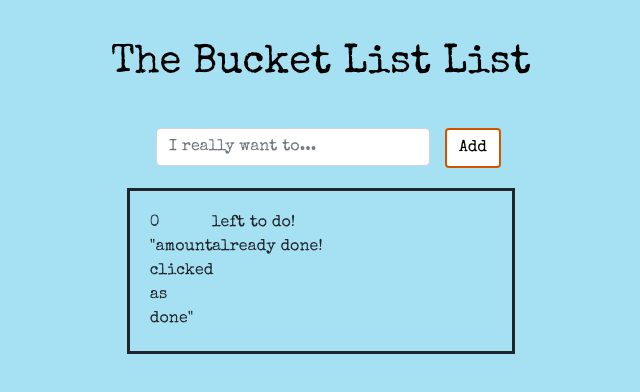
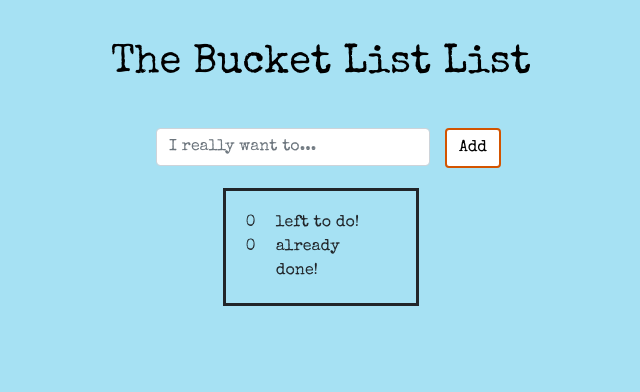
Before and after one commit to emmastockton/bucketlist-app-frontend, a React app: page / in a window 1280 px wide. Shown: the top 392 px of the page, without its empty margins (319-959 px from the left). Built offline with nearby package versions, Linux system fonts and the light colour scheme.

Commit message:
Starting to create markedAsDone function

```diff
--- a/src/App.js
+++ b/src/App.js
@@ -10,11 +10,13 @@ class App extends Component {
     super(props);
 
     this.state = {
-      tasks: []
+      tasks: [],
+      doneTasks: []
     }
 
     this.addEntry = this.addEntry.bind(this);
     this.deleteEntry = this.deleteEntry.bind(this);
+    this.markAsDone = this.markAsDone.bind(this);
   }
 
   addEntry(task) {
@@ -26,6 +28,12 @@ class App extends Component {
     this.setState({
       tasks: currentList
     });
+  }
+
+  markAsDone(task) {
+    //This will remove entry from tasks array and add them to doneTasks array
+
+    let currentList = this.state.tasks;
   }
 
   deleteEntry(identifier) {
@@ -49,7 +57,7 @@ class App extends Component {
           </div>
         </div>
         <div className="row">
-          <TaskCounter tasks={this.state.tasks} />
+          <TaskCounter tasks={this.state.tasks} doneTasks={this.state.doneTasks} />
         </div>
           <TaskList tasks={this.state.tasks} deleteEntryHandler={this.deleteEntry} />
       </div>
--- a/src/components/TaskCounter.js
+++ b/src/components/TaskCounter.js
@@ -21,9 +21,9 @@ class TaskCounter extends React.Component {
                 </div>
                 <div className="row">
                 <div className="col-2">
-
-                    "amount clicked as done"
-
+                    {
+                        this.props.doneTasks.length
+                    }
                 </div>
                     <div className="col-9">
                         already done!
```
Also changed, not shown: src/components/Task.js (line endings or trailing spaces).
